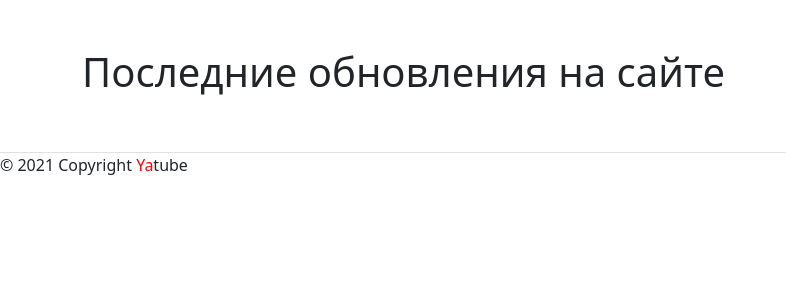
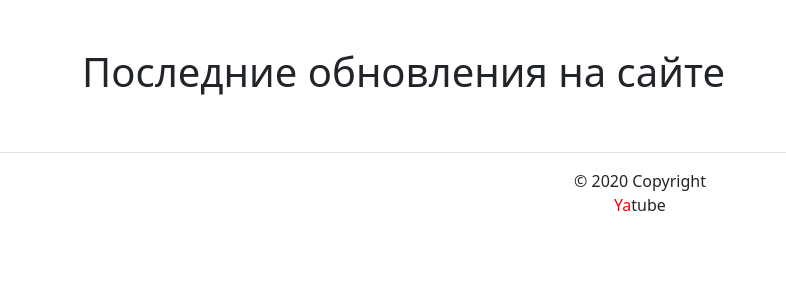
Before and after one commit to guryaidemon/yatube_project, a Django app: page / in a window 1280 px wide. Shown: the part 56-356 px from the top of the page, without its empty margins (0-786 px from the left). Run offline with Django 3.2, Linux system fonts and the light colour scheme; data that the repository does not hold is empty; some libraries are stand-ins or nearby versions.

Commit message:
убрал комментарии и подлючил стили

```diff
--- a/yatube/templates/includes/footer.html
+++ b/yatube/templates/includes/footer.html
@@ -1,3 +1,3 @@
-
-      <!-- тег span используется для добавления нужных стилей отдельным участкам текста -->
-      <p>© 2021 Copyright <span style="color:red">Ya</span>tube</p>
+    <div class="footer-copyright text-center py-3">&copy 2020 Copyright
+      <p><span style="color:red">Ya</span>tube</p>
+    </div>
```
